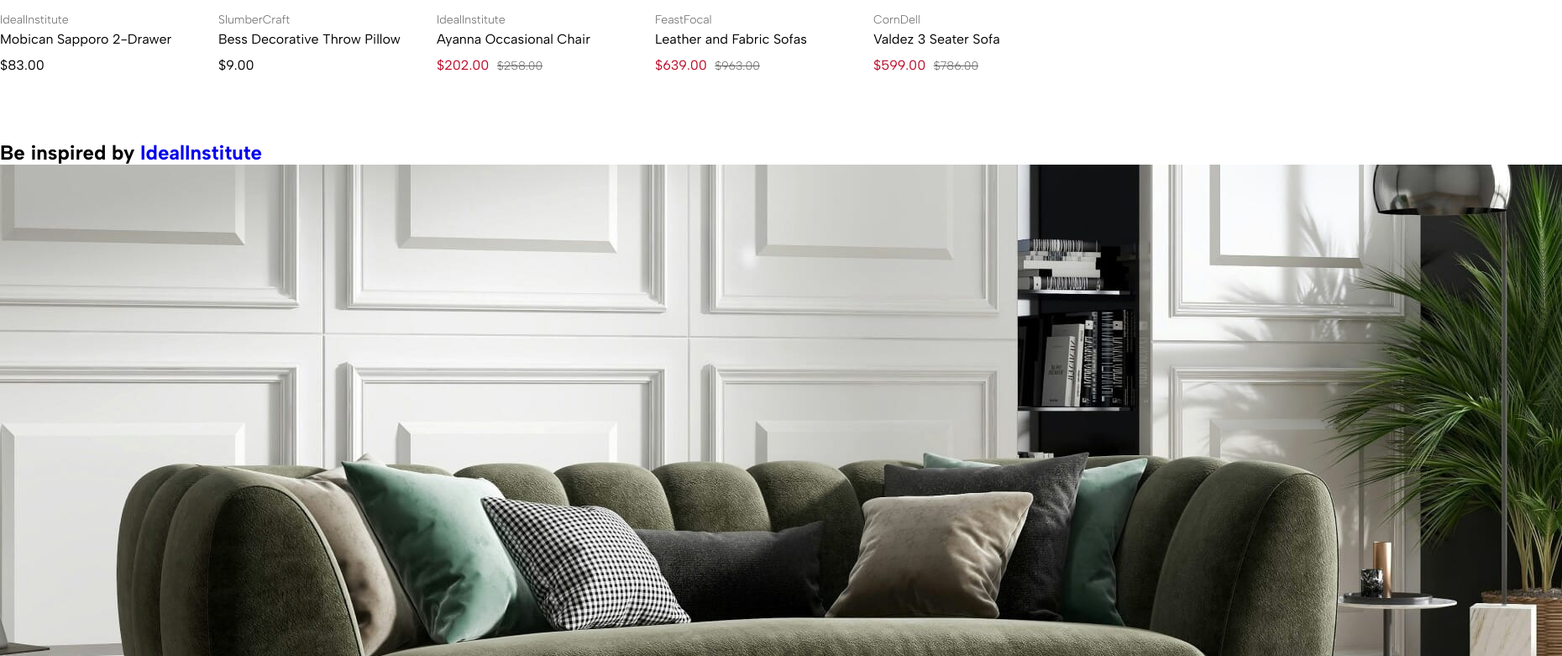
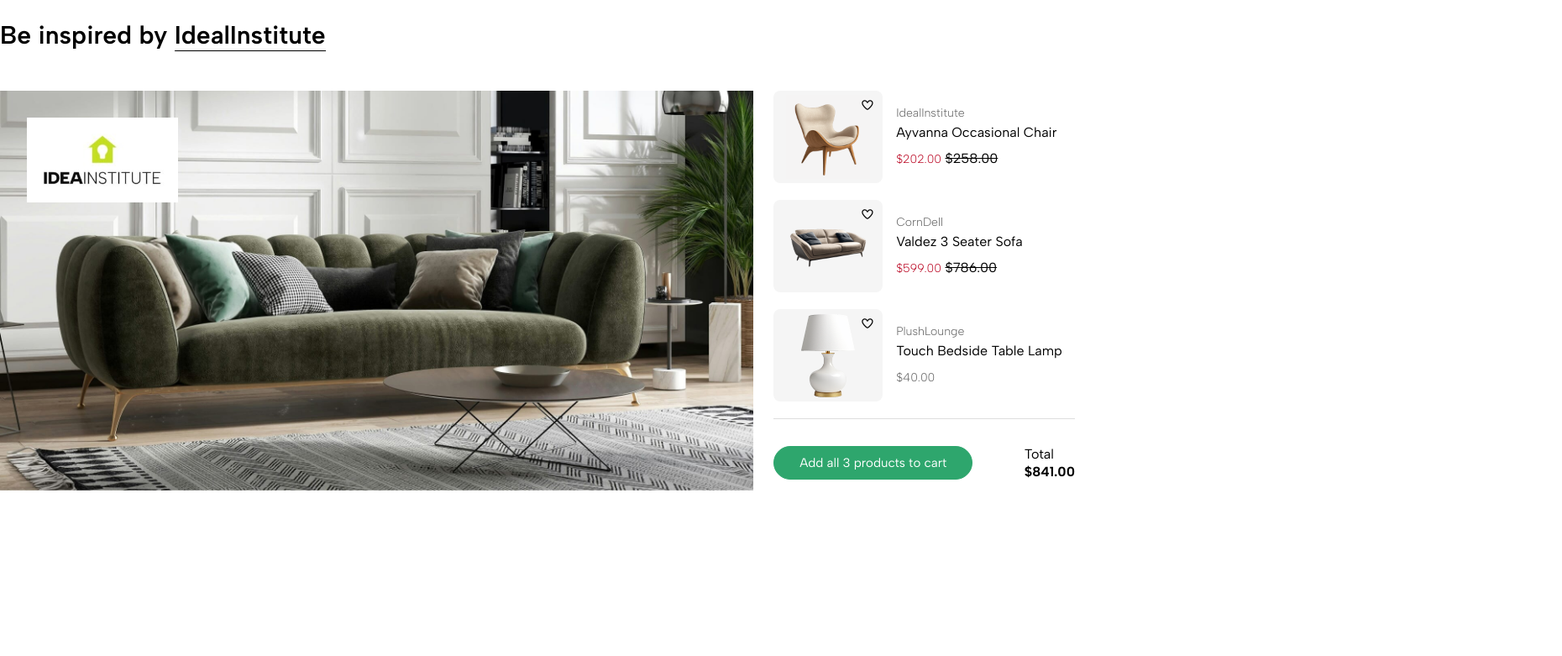
Before and after one commit to mohamedelkashef15/Cozy-corner, a plain HTML site: page index.html in a window 1280 px wide. Shown: the part 2019-2800 px from the top of the page at 84% size, 1860 px wide, since content can reach past the window. Drawn offline with nearby package versions, Linux system fonts and the light colour scheme.

Commit message:
add inspiration style

```diff
--- a/index.html
+++ b/index.html
@@ -39,7 +39,7 @@
           <ul class="navbar-list">
             <li><a href="#categories">Categories</a></li>
             <li><a href="#products">Products</a></li>
-            <li><a href="#collections">Collections</a></li>
+            <li><a href="#inspiration">Inspiration</a></li>
             <li><a href="#about">About</a></li>
             <li><a href="#contact">Contact</a></li>
           </ul>
@@ -353,7 +353,7 @@
       <section id="inspiration">
         <div class="container">
           <h2>Be inspired by <a href="#">IdealInstitute</a></h2>
-        </div>
+
           <div class="inspiration-grid">
             <!-- Left -->
             <div class="inspiration-banner">
@@ -393,7 +393,10 @@
               <!-- Product -->
               <div class="inspiration-product">
                 <div class="product-image">
-                <img src="./images/product-5.png" alt="Valdez 3 Seater Sofa" />
+                  <img
+                    src="./images/product-5.png"
+                    alt="Valdez 3 Seater Sofa"
+                  />
                   <button>
                     <i class="fa-regular fa-heart"></i>
                   </button>
@@ -442,6 +445,7 @@
               </div>
             </div>
           </div>
+        </div>
       </section>
       <!-- Inspiration End -->
     </main>
--- a/style.css
+++ b/style.css
@@ -58,6 +58,33 @@
 
 .light-content {
   color: var(--white);
+}
+
+.product-info {
+  padding-top: 1rem;
+}
+
+.product-info span {
+  color: var(--light-gray);
+  font-size: 14px;
+  font-weight: 300;
+}
+
+.product-info h3 {
+  margin: 5px 0 12px;
+  font-weight: 400;
+  font-size: 16px;
+}
+
+.product-info .sale-price {
+  color: var(--red);
+}
+
+.product-info .sale-price del {
+  color: var(--light-gray);
+  font-weight: 300;
+  margin-left: 5px;
+  font-size: 14px;
 }
 
 /* Header Start */
@@ -238,15 +265,17 @@
 /* Categories Start */
 #categories,
 #offers,
-#products {
-  padding: 5rem 0;
+#products,
+#inspiration {
+  padding: 3rem 0;
 }
 
 #categories h2,
 #offers h2,
-#products h2 {
+#products h2,
+#inspiration h2 {
   font-size: 30px;
-  font-weight: 500;
+  font-weight: 600;
   margin-bottom: 3rem;
 }
 
@@ -383,32 +412,87 @@
   font-size: 12px;
 }
 
-.product-info {
-  padding-top: 1rem;
+/* Products End */
+/** Inspiration Start */
+#inspiration h2 a {
+  color: inherit;
+  border-bottom: 1px solid;
+}
+/*
+#inspiration img {
+  width: 100px;
+} */
+
+#inspiration .inspiration-grid {
+  display: grid;
+  grid-template-columns: 2.5fr 1fr;
+  gap: 1.5rem;
 }
 
-.product-info span {
-  color: var(--light-gray);
-  font-size: 14px;
-  font-weight: 300;
+#inspiration .inspiration-banner {
+  position: relative;
 }
 
-.product-info h3 {
-  margin: 5px 0 12px;
-  font-weight: 400;
-  font-size: 16px;
+#inspiration .inspiration-banner img {
+  width: 100%;
+  height: 100%;
+  display: block;
+  object-fit: contain;
 }
 
-.product-info .sale-price {
-  color: var(--red);
+#inspiration .inspiration-banner .brand-card {
+  position: absolute;
+  top: 2rem;
+  left: 2rem;
 }
 
-.product-info .sale-price del {
-  color: var(--light-gray);
-  font-weight: 300;
-  margin-left: 5px;
-  font-size: 14px;
+#inspiration .inspiration-banner .brand-card img {
+  width: 180px;
 }
-/* Products End */
+
+#inspiration .inspiration-products .inspiration-product {
+  display: flex;
+  gap: 1rem;
+}
+
+#inspiration .inspiration-products .inspiration-product .product-image {
+  position: relative;
+  margin-bottom: 20px;
+  background-color: #f5f5f5;
+  border-radius: 8px;
+  display: flex;
+  align-items: center;
+  justify-content: center;
+  padding: 5px;
+}
+
+#inspiration .inspiration-products .inspiration-product .product-image img {
+  width: 120px;
+  height: 100px;
+  object-fit: contain;
+}
+
+#inspiration .inspiration-products .inspiration-product .product-image button {
+  position: absolute;
+  top: 10px;
+  right: 10px;
+  background-color: transparent;
+  border: none;
+  cursor: pointer;
+}
+
+.cart-summary {
+  display: flex;
+  justify-content: space-between;
+  align-items: center;
+  padding-top: 2rem;
+  border-top: 1px solid #ddd;
+}
+
+.total span {
+  display: block;
+  margin-bottom: 2px;
+}
+/* Inspiration End */
 
 /* Main End */
```
Also changed, not shown: 1 other file. Lines whose indentation alone changed are shown as unchanged.
